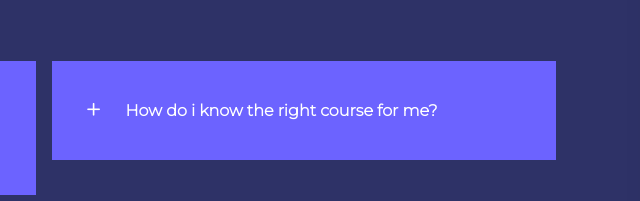
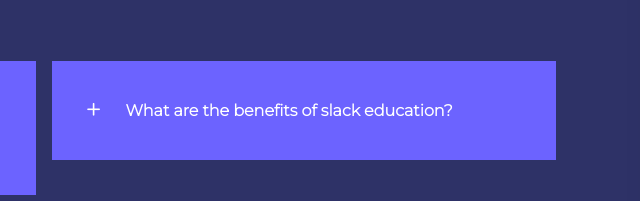
Before and after one commit to Niranjan1727/slackeducation, a plain HTML site: page index.html in a window 1280 px wide. Shown: the part 2299-2500 px from the top of the page, 596-1236 px from the left. Drawn offline with nearby package versions, Linux system fonts and the light colour scheme.

Commit message:
Update index.html

```diff
--- a/index.html
+++ b/index.html
@@ -169,7 +169,7 @@
             <article class="faq">
                 <div class="faq_icon"><i class="uil uil-plus"></i></div>
                 <div class="question_answer">
-                <h4>How do i know the right course for me?</h4>
+                <h4>What are the benefits of slack education?</h4>
                 <p>
                     Lorem ipsum dolor sit amet consectetur, adipisicing elit. Nostrum similique, adipisci maxime doloribus a
                 </p></div>
```
